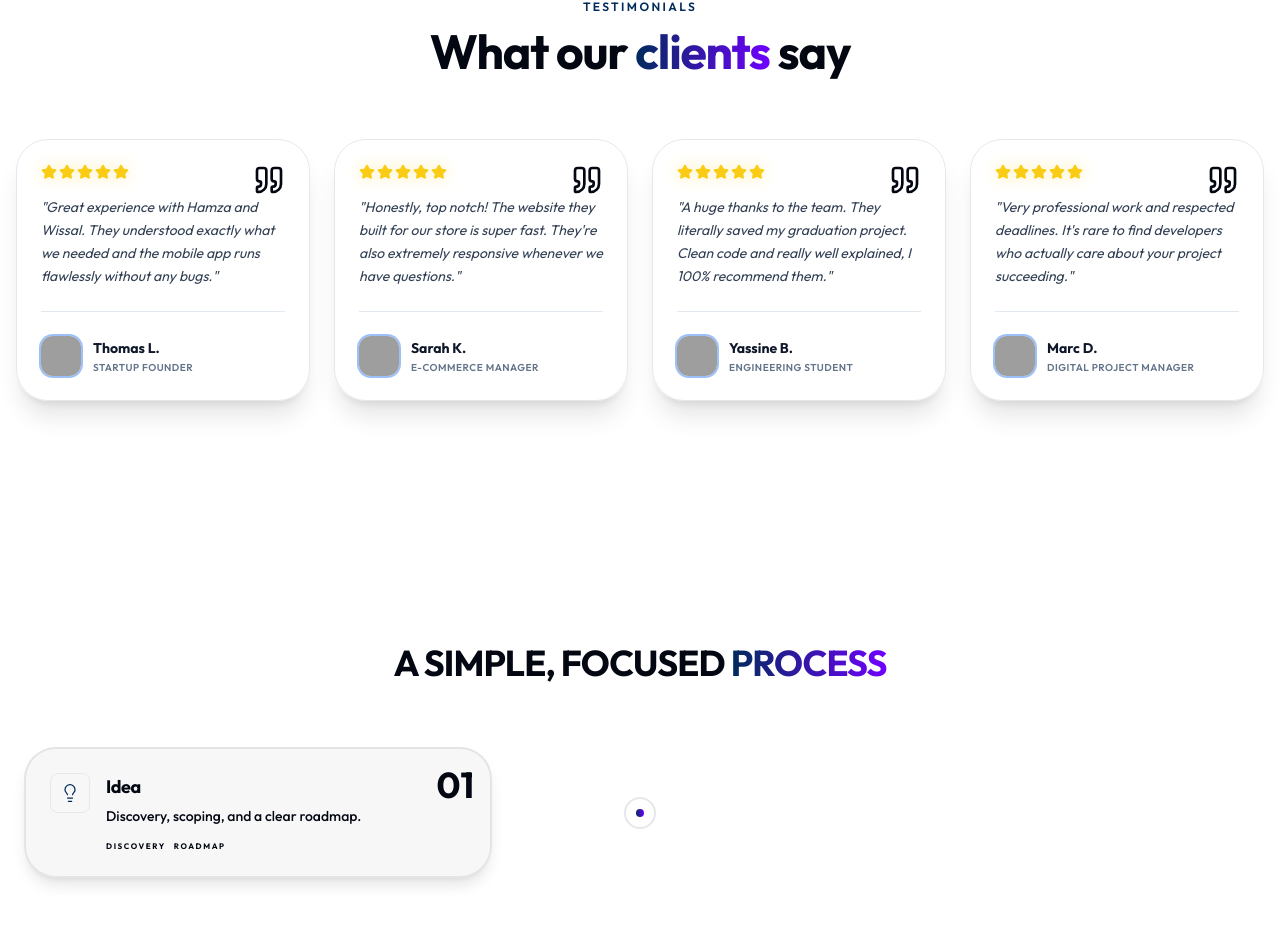
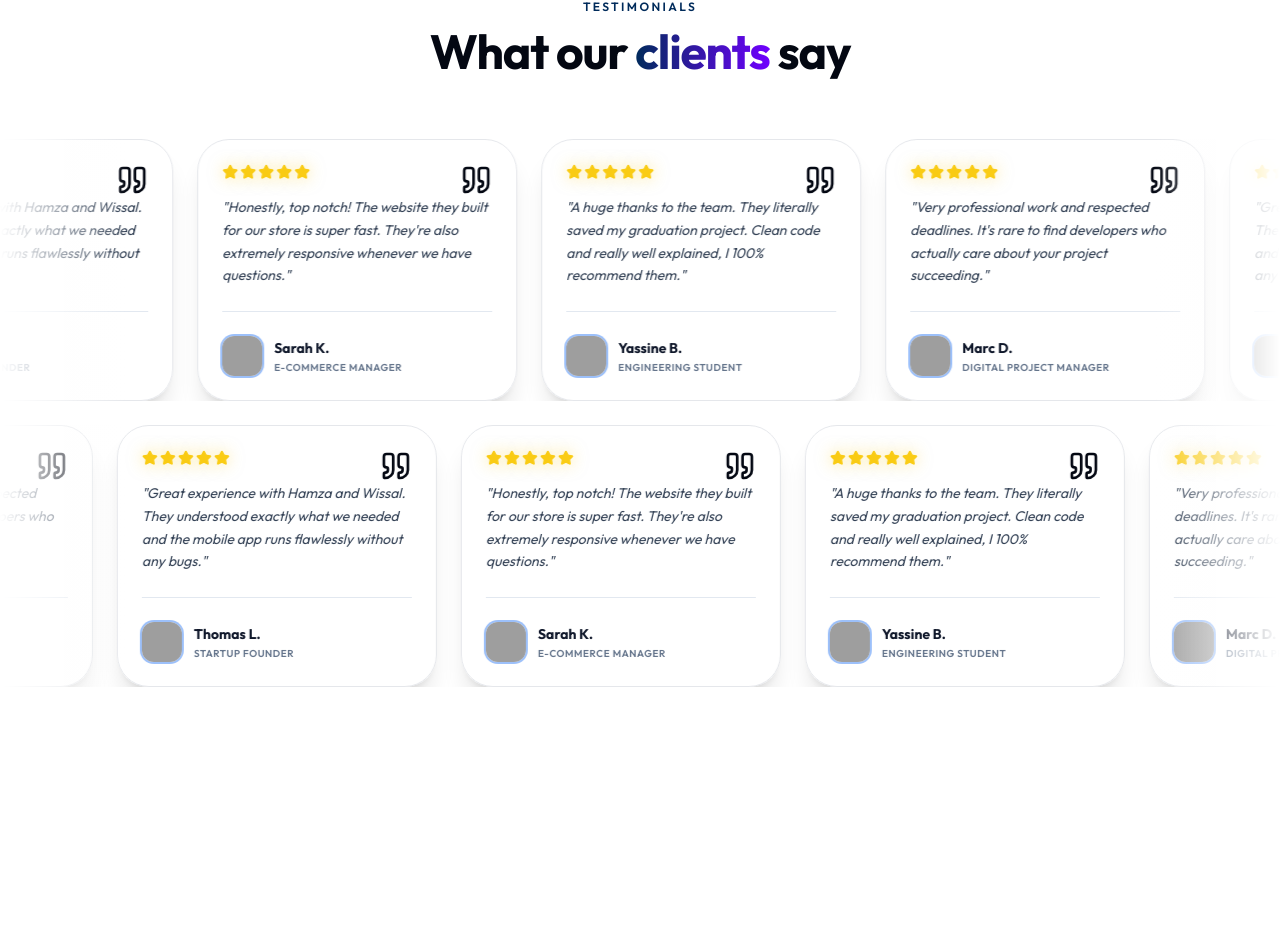
Before and after one commit to HAMZAZAWAK17/W-H__agency, a React (Vite) app: page / in a window 1280 px wide. Shown: the part 7280-8214 px from the top of the page. Built offline with nearby package versions, Linux system fonts and the light colour scheme; grey boxes are pictures that could not be loaded.

Commit message:
feat: add interactive review marquee section with tiltable cards

```diff
--- a/src/components/sections/Reviews.tsx
+++ b/src/components/sections/Reviews.tsx
@@ -1,20 +1,120 @@
-import { motion } from "framer-motion";
+import { motion, useMotionValue, useSpring } from "framer-motion";
 import { Star, Quote } from "lucide-react";
 import { useTranslation } from "react-i18next";
+import { useRef, useCallback } from "react";
+
+// Individual tiltable review card
+function ReviewCard({
+  item,
+  index,
+}: {
+  item: { name: string; role: string; comment: string };
+  index: number;
+}) {
+  const ref = useRef<HTMLDivElement>(null);
+  const rotateX = useMotionValue(0);
+  const rotateY = useMotionValue(0);
+
+  const springCfg = { damping: 25, stiffness: 180 };
+  const springRotateX = useSpring(rotateX, springCfg);
+  const springRotateY = useSpring(rotateY, springCfg);
+
+  const handleMouseMove = useCallback((e: React.MouseEvent<HTMLDivElement>) => {
+    const el = ref.current;
+    if (!el) return;
+    const rect = el.getBoundingClientRect();
+    const cx = rect.left + rect.width / 2;
+    const cy = rect.top + rect.height / 2;
+    const dx = (e.clientX - cx) / (rect.width / 2);
+    const dy = (e.clientY - cy) / (rect.height / 2);
+    rotateX.set(-dy * 5);
+    rotateY.set(dx * 5);
+  }, []);
+
+  const handleMouseLeave = useCallback(() => {
+    rotateX.set(0);
+    rotateY.set(0);
+  }, []);
+
+  return (
+    <motion.div
+      ref={ref}
+      onMouseMove={handleMouseMove}
+      onMouseLeave={handleMouseLeave}
+      style={{
+        rotateX: springRotateX,
+        rotateY: springRotateY,
+        transformPerspective: 800,
+        transformStyle: "preserve-3d",
+      }}
+      className="group bg-white/5 dark:bg-[#0b0e14]/50 backdrop-blur-md border border-[var(--neon)]/20 hover:border-[var(--neon)]/50 shadow-xl hover:shadow-[var(--neon)]/10 relative rounded-[2rem] p-6 flex flex-col w-[320px] shrink-0 transition-all duration-300 cursor-default"
+      whileHover={{ y: -6 }}
+      transition={{ type: "spring", stiffness: 300, damping: 20 }}
+    >
+      <Quote className="absolute top-6 right-6 h-8 w-8 text-[var(--neon)]/10 transition-colors group-hover:text-[var(--neon)]/25" />
+
+      {/* Stars — sequential reveal */}
+      <div className="flex gap-0.5 mb-4 relative z-10">
+        {[...Array(5)].map((_, i) => (
+          <motion.div
+            key={i}
+            initial={{ scale: 0, rotate: -15, opacity: 0 }}
+            whileInView={{ scale: 1, rotate: 0, opacity: 1 }}
+            viewport={{ once: true }}
+            transition={{
+              delay: index * 0.06 + i * 0.07,
+              duration: 0.35,
+              ease: [0.34, 1.56, 0.64, 1],
+            }}
+          >
+            <Star className="h-4 w-4 fill-yellow-400 text-yellow-400 drop-shadow-[0_0_8px_rgba(250,204,21,0.5)]" />
+          </motion.div>
+        ))}
+      </div>
+
+      <p className="relative z-10 text-slate-700 dark:text-slate-300 text-sm leading-relaxed italic mb-6 flex-grow">
+        "{item.comment}"
+      </p>
+
+      <div className="flex items-center gap-3 border-t border-slate-200 dark:border-white/10 pt-6 mt-auto relative z-10">
+        <div className="h-10 w-10 shrink-0 overflow-hidden rounded-xl ring-2 ring-[var(--neon)]/20 group-hover:ring-[var(--neon)]/60 transition-all duration-300">
+          <img
+            src={`https://i.pravatar.cc/150?u=${item.name.replace(/ /g, '')}`}
+            alt={item.name}
+            className="h-full w-full object-cover"
+          />
+        </div>
+        <div className="min-w-0">
+          <h4 className="font-display font-bold text-sm text-slate-900 dark:text-white group-hover:text-[var(--neon)] transition-colors truncate">
+            {item.name}
+          </h4>
+          <p className="text-[10px] text-slate-500 dark:text-slate-400 font-semibold tracking-wider uppercase mt-0.5 truncate">
+            {item.role}
+          </p>
+        </div>
+      </div>
+    </motion.div>
+  );
+}
 
 export function Reviews() {
   const { t } = useTranslation();
 
-  // Get translated reviews array
   const translatedReviews = t('reviews.items', { returnObjects: true }) as Array<{
     name: string;
     role: string;
     comment: string;
   }>;
 
+  // Duplicate for seamless loop
+  const allReviews = [...translatedReviews, ...translatedReviews];
+  const midPoint = Math.ceil(allReviews.length / 2);
+  const row1 = allReviews.slice(0, midPoint);
+  const row2 = allReviews.slice(midPoint);
+
   return (
     <section id="reviews" className="relative py-24 sm:py-32 overflow-hidden bg-background">
-      {/* Decorative background elements */}
+      {/* Background glows */}
       <div className="absolute top-0 right-0 w-[600px] h-[600px] bg-[var(--neon)]/5 blur-[120px] rounded-full -z-10" />
       <div className="absolute bottom-0 left-0 w-[600px] h-[600px] bg-[var(--electric)]/5 blur-[120px] rounded-full -z-10" />
 
@@ -32,52 +132,54 @@ export function Reviews() {
             initial={{ opacity: 0, y: 20 }}
             whileInView={{ opacity: 1, y: 0 }}
             viewport={{ once: true }}
-            transition={{ delay: 0.1 }}
+            transition={{ delay: 0.1, duration: 0.7, ease: [0.16, 1, 0.3, 1] }}
             className="mt-3 font-display text-3xl font-bold tracking-tight sm:text-4xl md:text-5xl"
           >
             {t('reviews.title_prefix')} <span className="text-gradient">{t('reviews.title_accent')}</span> {t('reviews.title_suffix')}
           </motion.h2>
         </div>
+      </div>
 
-        <div className="grid grid-cols-1 md:grid-cols-2 lg:grid-cols-4 gap-6">
-          {translatedReviews.map((item, index) => (
-            <motion.div
-              key={index}
-              initial={{ opacity: 0, y: 20 }}
-              whileInView={{ opacity: 1, y: 0 }}
-              viewport={{ once: true }}
-              transition={{ delay: index * 0.1 }}
-              className="group bg-white/5 dark:bg-[#0b0e14]/50 backdrop-blur-md border border-[var(--neon)]/20 hover:border-[var(--neon)]/50 shadow-xl hover:shadow-[var(--neon)]/10 relative rounded-[2rem] p-6 transition-all duration-500 hover:-translate-y-2 flex flex-col"
-            >
-              <Quote className="absolute top-6 right-6 h-8 w-8 text-[var(--neon)]/10 transition-colors group-hover:text-[var(--neon)]/20" />
+      {/* Marquee Row 1 — left scroll */}
+      <div className="relative overflow-hidden mb-6 group">
+        {/* Edge fades */}
+        <div className="absolute left-0 top-0 bottom-0 w-32 bg-gradient-to-r from-background to-transparent z-10 pointer-events-none" />
+        <div className="absolute right-0 top-0 bottom-0 w-32 bg-gradient-to-l from-background to-transparent z-10 pointer-events-none" />
 
-              <div className="flex gap-0.5 mb-4 relative z-10">
-                {[...Array(5)].map((_, i) => (
-                  <Star key={i} className="h-4 w-4 fill-yellow-400 text-yellow-400 drop-shadow-[0_0_8px_rgba(250,204,21,0.4)]" />
-                ))}
-              </div>
-
-              <p className="relative z-10 text-slate-700 dark:text-slate-300 text-sm leading-relaxed italic mb-6 flex-grow">
-                "{item.comment}"
-              </p>
-
-              <div className="flex items-center gap-3 border-t border-slate-200 dark:border-white/10 pt-6 mt-auto relative z-10">
-                <div className="h-10 w-10 shrink-0 overflow-hidden rounded-xl ring-2 ring-[var(--neon)]/20 group-hover:ring-[var(--neon)]/60 transition-all duration-300">
-                  <img
-                    src={`https://i.pravatar.cc/150?u=${item.name.replace(/ /g, '')}`}
-                    alt={item.name}
-                    className="h-full w-full object-cover"
-                  />
-                </div>
-                <div className="min-w-0">
-                  <h4 className="font-display font-bold text-sm text-slate-900 dark:text-white group-hover:text-[var(--neon)] transition-colors truncate">{item.name}</h4>
-                  <p className="text-[10px] text-slate-500 dark:text-slate-400 font-semibold tracking-wider uppercase mt-0.5 truncate">{item.role}</p>
-                </div>
-              </div>
-            </motion.div>
+        <div
+          className="flex gap-6 marquee-track-fast"
+          style={{ width: "max-content" }}
+        >
+          {row1.map((item, idx) => (
+            <ReviewCard key={`r1-${idx}`} item={item} index={idx} />
+          ))}
+          {/* Duplicate for seamless loop */}
+          {row1.map((item, idx) => (
+            <ReviewCard key={`r1-dup-${idx}`} item={item} index={idx} />
           ))}
         </div>
       </div>
+
+      {/* Marquee Row 2 — right scroll (reverse) */}
+      {row2.length > 0 && (
+        <div className="relative overflow-hidden group">
+          <div className="absolute left-0 top-0 bottom-0 w-32 bg-gradient-to-r from-background to-transparent z-10 pointer-events-none" />
+          <div className="absolute right-0 top-0 bottom-0 w-32 bg-gradient-to-l from-background to-transparent z-10 pointer-events-none" />
+
+          <div
+            className="flex gap-6 marquee-track-reverse"
+            style={{ width: "max-content" }}
+          >
+            {row2.map((item, idx) => (
+              <ReviewCard key={`r2-${idx}`} item={item} index={idx} />
+            ))}
+            {/* Duplicate for seamless loop */}
+            {row2.map((item, idx) => (
+              <ReviewCard key={`r2-dup-${idx}`} item={item} index={idx} />
+            ))}
+          </div>
+        </div>
+      )}
     </section>
   );
 }
```
